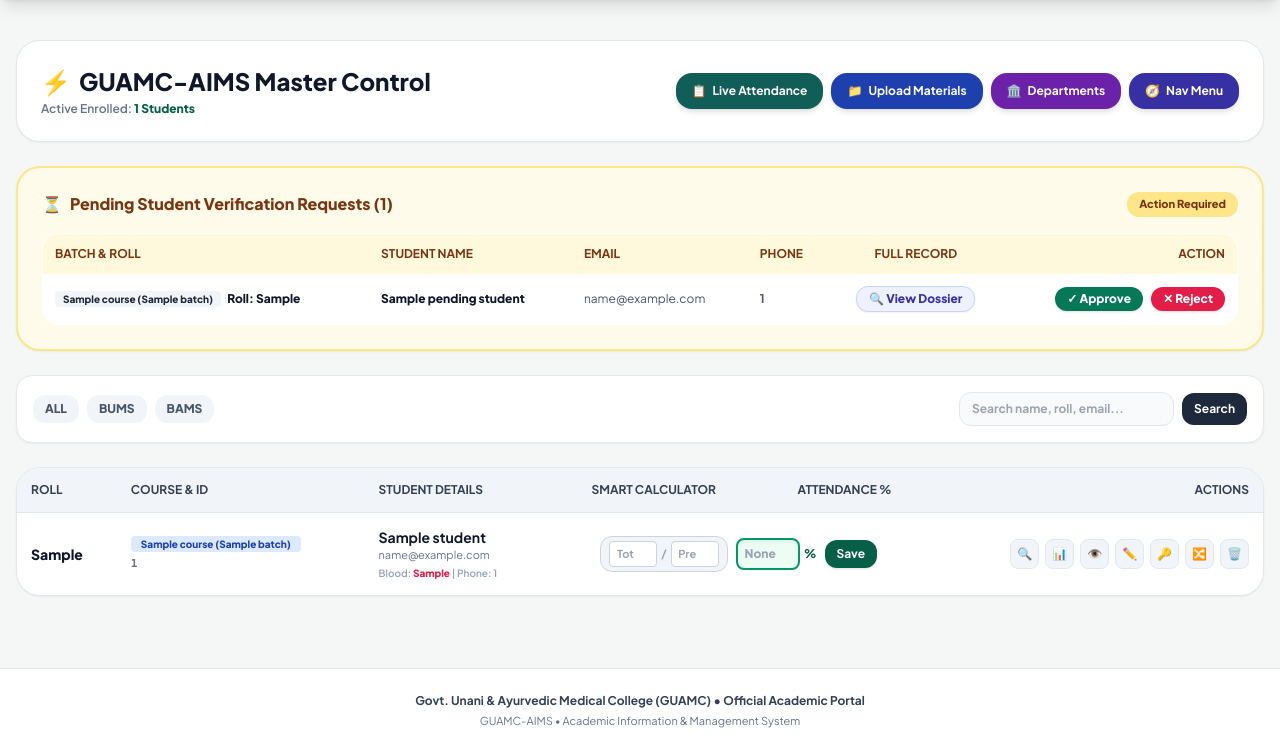
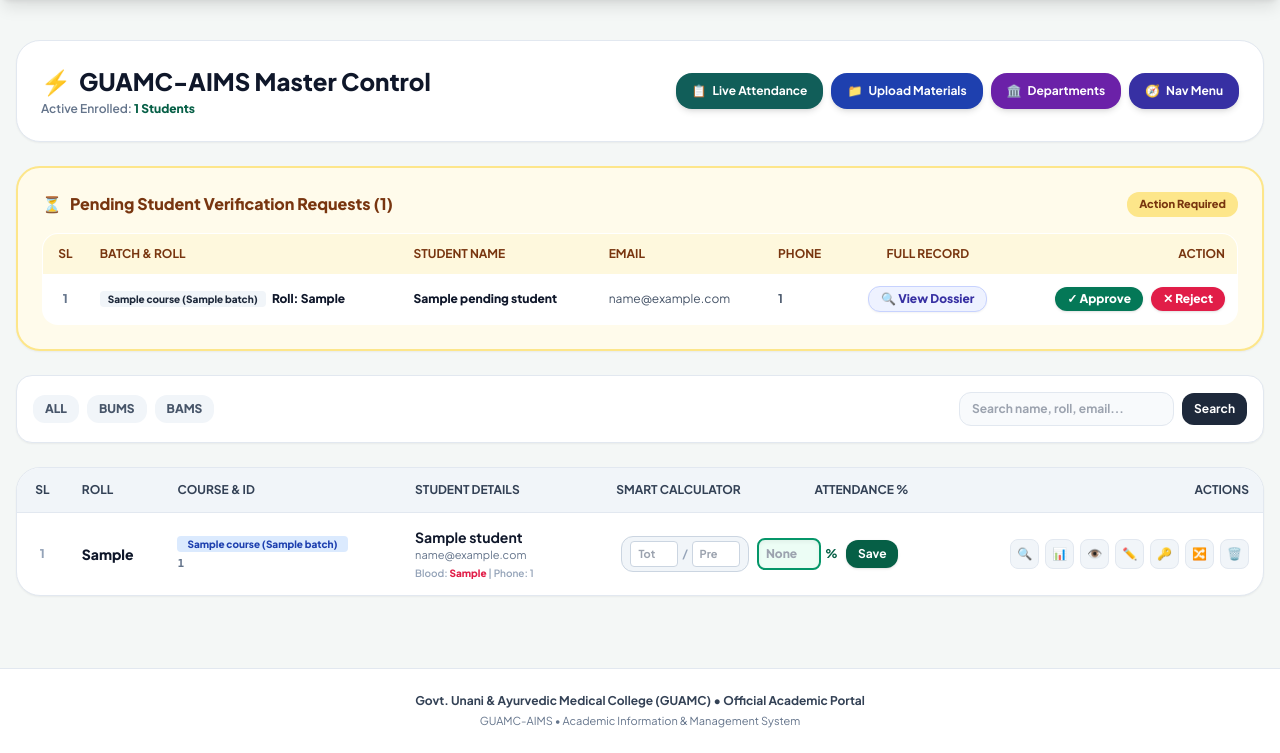
Before and after one commit to niloyxahc-dotcom/guamc-student-portal, a Python web app: template templates/admin.html in a window 1280 px wide. Shown: the part 65-818 px from the top of the page. Run offline with Jinja, Linux system fonts and the light colour scheme; the template is opened without the code that fills it: most values are stand-ins (such as "Sample title", 1, 10 or a date in 2020); some libraries are stand-ins or nearby versions.

Commit message:
Add continuous serial numbering column to student tables in admin panel

```diff
--- a/templates/admin.html
+++ b/templates/admin.html
@@ -45,6 +45,7 @@
             <table class="w-full text-left text-xs bg-white rounded-2xl border border-amber-200 overflow-hidden">
                 <thead class="bg-amber-100/60 text-amber-900 uppercase font-black">
                     <tr>
+                        <th class="p-3 text-center">SL</th>
                         <th class="p-3">Batch &amp; Roll</th>
                         <th class="p-3">Student Name</th>
                         <th class="p-3">Email</th>
@@ -56,6 +57,7 @@
                 <tbody class="divide-y divide-amber-100 font-bold text-slate-800">
                     {% for p in pending_students %}
                     <tr class="hover:bg-amber-50/50 transition">
+                        <td class="p-3 text-center font-black text-slate-500">{{ loop.index }}</td>
                         <td class="p-3">
                             <span class="px-2 py-0.5 rounded text-[10px] font-black bg-slate-100 text-slate-800">{{ p.course }} ({{ p.batch }})</span>
                             <span class="ml-1 font-black text-slate-900">Roll: {{ p.roll_no }}</span>
@@ -111,6 +113,7 @@
             <table class="w-full text-left text-xs">
                 <thead class="bg-slate-100 text-slate-700 uppercase font-black border-b border-slate-200">
                     <tr>
+                        <th class="p-3.5 text-center">SL</th>
                         <th class="p-3.5">Roll</th>
                         <th class="p-3.5">Course &amp; ID</th>
                         <th class="p-3.5">Student Details</th>
@@ -122,6 +125,7 @@
                 <tbody class="divide-y divide-slate-200 font-semibold text-slate-800">
                     {% for s in students %}
                     <tr class="hover:bg-slate-50 transition">
+                        <td class="p-3.5 text-center font-black text-slate-400">{{ loop.index }}</td>
                         <td class="p-3.5 font-black text-slate-900 text-sm">{{ s.roll_no }}</td>
                         <td class="p-3.5">
                             <span class="px-2.5 py-0.5 rounded text-[10px] font-black {% if s.course == 'BUMS' %}bg-emerald-100 text-emerald-800{% else %}bg-blue-100 text-blue-800{% endif %}">
```
